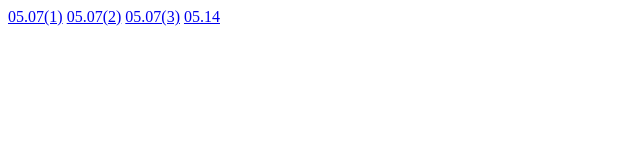
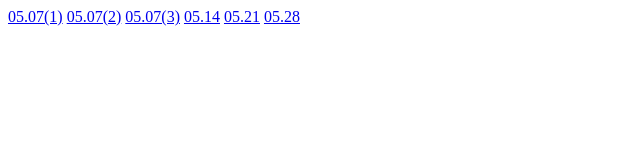
Before and after one commit to lengleng12138/lengleng12138.github.io, a plain HTML site: page index.html in a window 1280 px wide. Shown: the whole page, without its empty margins (0-640 px from the left). Drawn offline with Linux system fonts and the light colour scheme.

Commit message:
Update index.html

```diff
--- a/index.html
+++ b/index.html
@@ -10,6 +10,8 @@
   <a href="lengleng12138.github.io/05.07-2/" class="popUp">05.07(2)</a>
   <a href="lengleng12138.github.io/05.07-3/" class="popUp">05.07(3)</a>
   <a href="lengleng12138.github.io/05.14/" class="popUp">05.14</a>
+  <a href="lengleng12138.github.io/05.21/" class="popUp">05.21</a>
+  <a href="lengleng12138.github.io/05.28/" class="popUp">05.28</a>
   <script src="html.js"></script>
  </body>
 </html>
```
